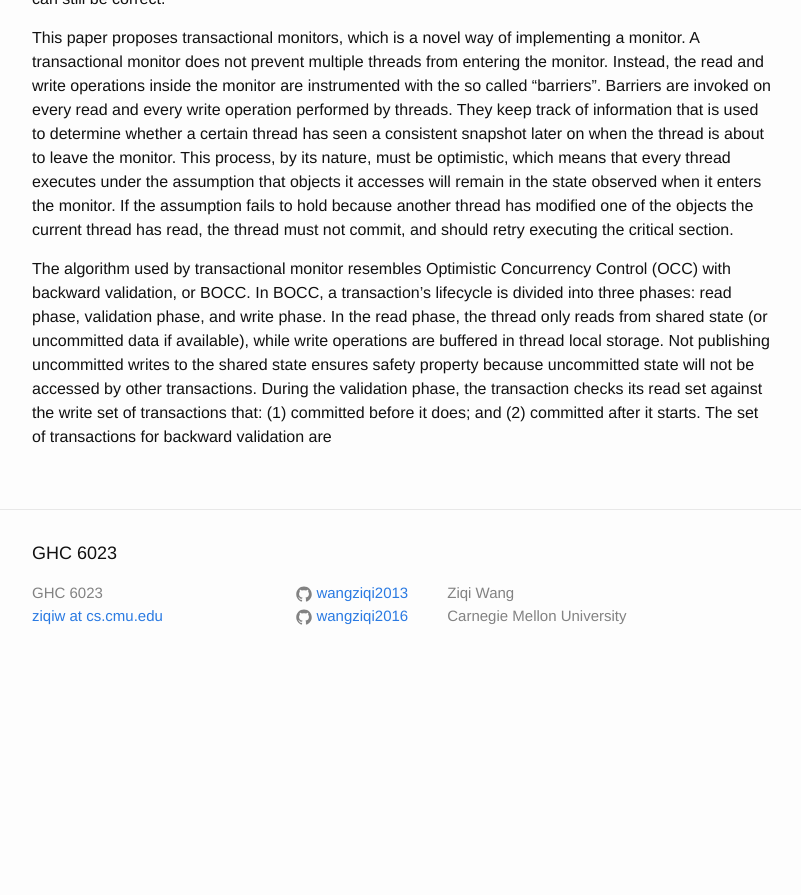
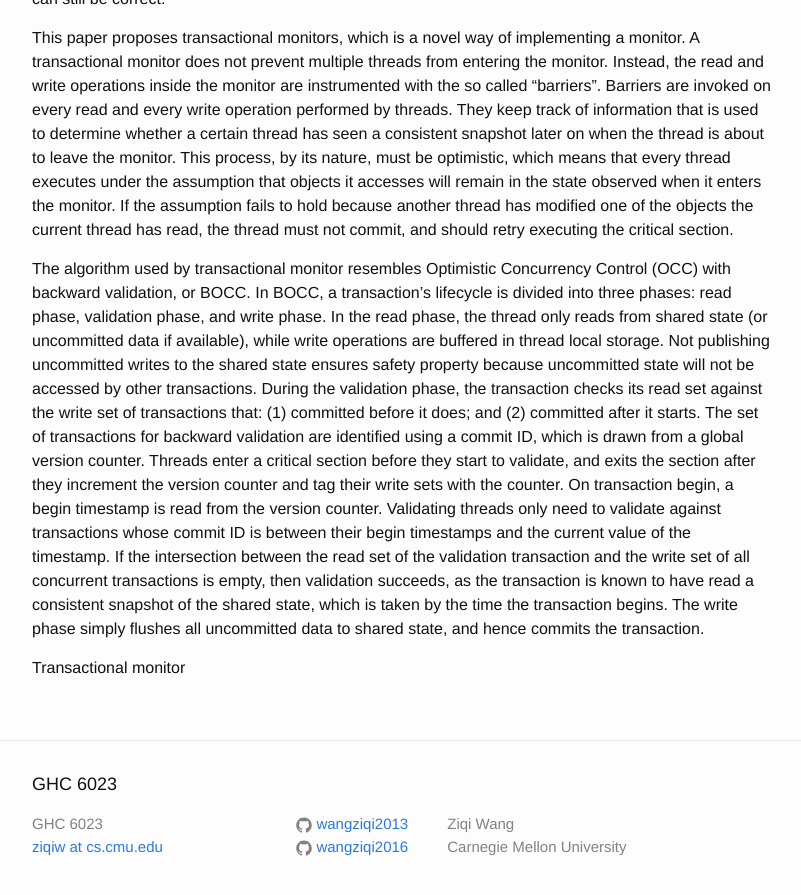
Before and after one commit to wangziqi2013/wangziqi2013.github.io, a Jekyll site: the page built from _posts/2018-08-29-Transaction-Monitors-For-Concurrent-Objects.markdown, in a window 1280 px wide and 900 px high, scrolled down 1009 px. Shown: the top 895 px of the window, without its empty margins (238-1039 px from the left). Built offline with Jekyll 4.4.1, drawn with Linux system fonts in a browser that asks for light colours; before the commit the page ends 1696 px from its top, so only the background shows below that.

Commit message:
Finish BOCC

```diff
--- a/_posts/2018-08-29-Transaction-Monitors-For-Concurrent-Objects.markdown
+++ b/_posts/2018-08-29-Transaction-Monitors-For-Concurrent-Objects.markdown
@@ -42,4 +42,12 @@ phase, the thread only reads from shared state (or uncommitted data if available
 thread local storage. Not publishing uncommitted writes to the shared state ensures safety property because uncommitted state
 will not be accessed by other transactions. During the validation phase, the transaction checks its read set against the write
 set of transactions that: (1) committed before it does; and (2) committed after it starts. The set of transactions for backward
-validation are
+validation are identified using a commit ID, which is drawn from a global version counter. Threads enter a critical section
+before they start to validate, and exits the section after they increment the version counter and tag their write sets with the
+counter. On transaction begin, a begin timestamp is read from the version counter. Validating threads only need to validate
+against transactions whose commit ID is between their begin timestamps and the current value of the timestamp. If the intersection
+between the read set of the validation transaction and the write set of all concurrent transactions is empty, then validation
+succeeds, as the transaction is known to have read a consistent snapshot of the shared state, which is taken by the time the
+transaction begins. The write phase simply flushes all uncommitted data to shared state, and hence commits the transaction.
+
+Transactional monitor
```
